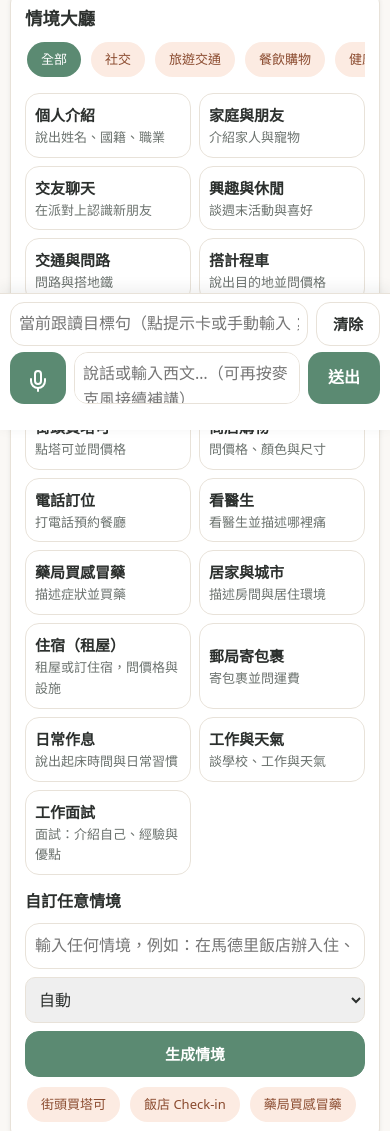
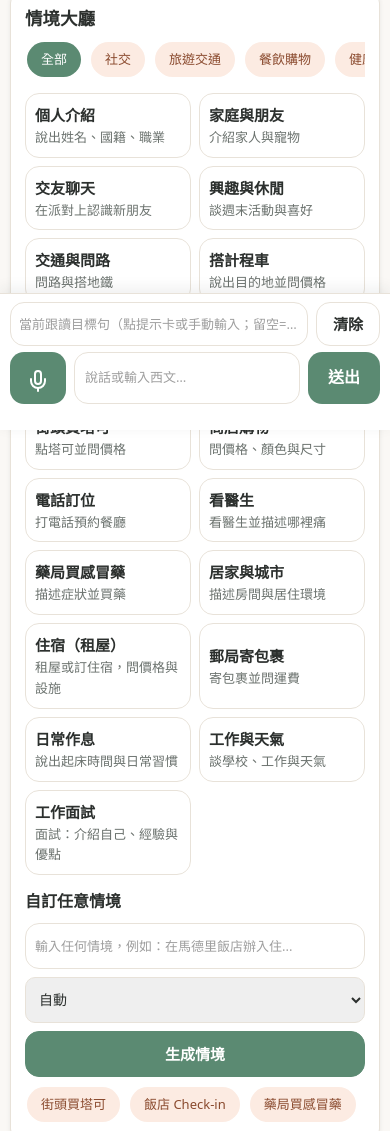
Before and after one commit to Lorariora/habla, a plain HTML site: page index.html in a window 390 px wide. Shown: the part 414-1545 px from the top of the page. Drawn offline with Linux system fonts and the light colour scheme.

Commit message:
Update index.html

```diff
--- a/index.html
+++ b/index.html
@@ -83,7 +83,10 @@ html,body{overflow-x:hidden}svg,img{max-width:100%}.card,.b,.hint{overflow-wrap:
 .sw input{width:22px!important;height:22px}.sw{min-height:44px}
 #ex1>div:first-child{gap:8px;flex-wrap:wrap}
 @media(max-width:639px){
- input,textarea,select{font-size:16px}
+ input,textarea,select{font-size:14px;padding-left:10px;padding-right:10px}
+ input::placeholder,textarea::placeholder{font-size:13px;line-height:1.4;opacity:.7}
+ #cin,#tgt{white-space:nowrap;overflow:hidden;text-overflow:ellipsis}
+ #cin::placeholder,#tgt::placeholder{white-space:nowrap;overflow:hidden;text-overflow:ellipsis}
  main{padding:10px}
  header{padding-left:12px;padding-right:12px}
  header h1{font-size:18px;line-height:1.25}header h1 small{display:block;margin-top:2px}
@@ -98,11 +101,16 @@ html,body{overflow-x:hidden}svg,img{max-width:100%}.card,.b,.hint{overflow-wrap:
  .prog{gap:4px}.prog div{min-width:0;font-size:12px;padding:6px 2px}
  #ex1>div:first-child{flex-direction:column;align-items:center;text-align:center}.time{font-size:40px}
  #ex1 .row{justify-content:center}#ex1 .row .btn{flex:1 1 100%;min-height:50px;font-size:16px}
- #notes{min-height:150px;font-size:16px}
+ #notes{min-height:150px;font-size:14px}
  .b{max-width:94%}.rep,.fb{max-width:100%}
  .bar{padding-left:10px;padding-right:10px}
  .bar input[type=text]{min-height:44px}#tclr{min-height:44px;min-width:64px}
- .ir{align-items:flex-end}.ir textarea{min-height:52px;max-height:30vh;height:52px}.mic{width:56px;min-height:52px}.send{min-width:72px;min-height:52px;font-size:16px}
+ .ir{align-items:flex-end}
+ .ir textarea{min-height:52px;max-height:30vh;height:52px;font-size:14px;line-height:1.4;padding:15px 10px;white-space:nowrap;overflow:hidden;
+ }
+ .ir textarea::placeholder{font-size:13px;white-space:nowrap}
+ .mic{width:56px;min-height:52px}
+ .send{min-width:72px;min-height:52px;font-size:16px}
 }
 @media(min-width:640px) and (max-width:1024px){.grid{grid-template-columns:repeat(3,1fr)}#ex1 .row{justify-content:center}}
 @media(min-width:1025px){main,.top,header .row,.bar>div{max-width:960px}.grid{grid-template-columns:repeat(5,1fr)}}
@@ -118,7 +126,7 @@ html,body{overflow-x:hidden}svg,img{max-width:100%}.card,.b,.hint{overflow-wrap:
 <section id="chat">
 <div class="card"><h3>情境大廳</h3><div class="grid" id="hub" style="margin-top:8px"></div>
 <h3 style="margin-top:14px;font-size:16px">自訂任意情境</h3>
-<div class="row gen"><input id="cin" placeholder="輸入任何情境，例如：在馬德里飯店辦入住、向醫生說肚子痛..."><button class="btn pri" id="cgen">生成情境</button></div>
+<div class="row gen"><input id="cin" placeholder="輸入任何情境，例如：在馬德里飯店辦入住..."><button class="btn pri" id="cgen">生成情境</button></div>
 <div class="tags"><span class="tag">街頭買塔可</span><span class="tag">飯店 Check-in</span><span class="tag">藥局買感冒藥</span></div></div>
 <div class="mission hide" id="mission"></div>
 <div id="msgs"><div class="empty" id="empty"><svg viewBox="0 0 24 24" aria-hidden="true"><path d="M7.9 20A9 9 0 1 0 4 16.1L2 22Z"/></svg><p><b>請先在上方選擇一個情境</b><br>選好後，對話會顯示在這裡</p></div></div>
@@ -140,7 +148,7 @@ html,body{overflow-x:hidden}svg,img{max-width:100%}.card,.b,.hint{overflow-wrap:
 
 <div class="bar"><div>
 <div class="row" style="margin:0"><input type="text" id="tgt" placeholder="當前跟讀目標句（點提示卡或手動輸入；留空=自由回答）" style="flex:1"><button class="btn" id="tclr" style="padding:6px 12px">清除</button></div>
-<div class="ir"><button class="mic" id="mic" title="按一下開始說話" aria-label="麥克風"><svg class="ic" viewBox="0 0 24 24" aria-hidden="true"><path d="M12 2a3 3 0 0 0-3 3v7a3 3 0 0 0 6 0V5a3 3 0 0 0-3-3Z"/><path d="M19 10v2a7 7 0 0 1-14 0v-2"/><line x1="12" x2="12" y1="19" y2="22"/></svg></button><textarea id="inp" placeholder="說話或輸入西文…（可再按麥克風接續補講）"></textarea><button class="send" id="send">送出</button></div>
+<div class="ir"><button class="mic" id="mic" title="按一下開始說話" aria-label="麥克風"><svg class="ic" viewBox="0 0 24 24" aria-hidden="true"><path d="M12 2a3 3 0 0 0-3 3v7a3 3 0 0 0 6 0V5a3 3 0 0 0-3-3Z"/><path d="M19 10v2a7 7 0 0 1-14 0v-2"/><line x1="12" x2="12" y1="19" y2="22"/></svg></button><textarea id="inp" placeholder="說話或輸入西文…"></textarea><button class="send" id="send">送出</button></div>
 <div class="mut" id="stat" style="min-height:18px"></div>
 </div></div>
 <div id="modal" class="hide"><div class="card"><h3>設定</h3><p class="mut">本站完全在瀏覽器本機運行：免註冊、免費、不連任何雲端 API。</p><b>🧠 離線 AI（免 API Key、零費用）</b><p class="mut">在瀏覽器本機執行 Qwen2.5-0.5B-Instruct（約 400MB，僅首次下載，之後讀快取）。未開啟時一律使用 59 組規則引擎。</p><button class="btn aibtn" style="width:100%"></button><div class="aistat mut"></div><button class="btn pri" id="mclose" style="width:100%">完成</button></div></div>
```
